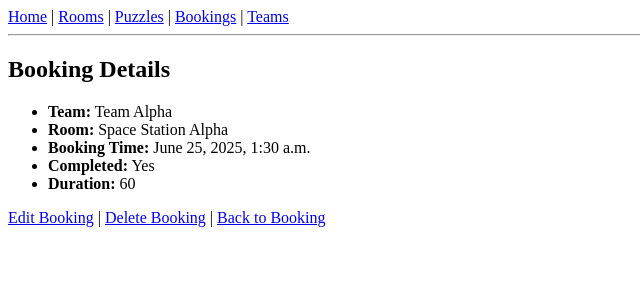
After one commit to Desertiocaine/escape_room_project, a Django app: page /bookings/1/ in a window 1280 px wide. The commit adds this page. Shown: the top 300 px of the page, without its empty margins (0-640 px from the left). Run offline with Django 5.2, Linux system fonts and the light colour scheme; data comes from the database, SQL or seed files in the repository; both versions use the stored data as it was after the commit.

Commit message:
Fix booking creation and display bugs, add team detail support
- Fixed FieldError on /bookings/create/
- Removed manual booking_time input (now automatic)
- Handled completed field in Booking model and form
- Created booking_detail.html template
- Fixed NoReverseMatch in team_detail page
- Added superuser for admin access

```diff
--- a/Escape_room/models.py
+++ b/Escape_room/models.py
@@ -1,6 +1,7 @@
 from django.db import models
 from django.core.validators import MinValueValidator, MaxValueValidator
 from django.contrib.auth.models import User
+from django.utils import timezone
 
 class Room(models.Model):
     """Represents an escape room with its details."""
@@ -43,7 +44,7 @@ class Booking(models.Model):
     """Represents a booking for a team in a room."""
     room = models.ForeignKey(Room, on_delete=models.CASCADE)
     team = models.ForeignKey(Team, on_delete=models.CASCADE)
-    booking_time = models.DateTimeField()
+    booking_time = models.DateTimeField(default=timezone.now)
     duration_minutes = models.PositiveIntegerField(default=60)
     completed = models.BooleanField(default=False)
 
--- a/Escape_room/views.py
+++ b/Escape_room/views.py
@@ -166,13 +166,13 @@ def booking_detail(request, pk):
 
 class BookingCreateView(LoginRequiredMixin, CreateView):
     model = Booking
-    fields = ['user', 'room', 'booking_time']
+    fields = ['team', 'room', 'completed']
     template_name = 'booking_form.html'
     success_url = reverse_lazy('booking_list')
 
 class BookingUpdateView(LoginRequiredMixin, UpdateView):
     model = Booking
-    fields = ['user', 'room', 'booking_time']
+    fields = ['user', 'room', 'booking_time', 'completed']
     template_name = 'booking_form.html'
     success_url = reverse_lazy('booking_list')
 
--- /dev/null
+++ b/templates/booking_detail.html
@@ -0,0 +1,19 @@
+{% extends 'base.html' %}
+
+{% block content %}
+    <h2>Booking Details</h2>
+
+    <ul>
+        <li><strong>Team:</strong> {{ booking.team.name }}</li>
+        <li><strong>Room:</strong> {{ booking.room.name }}</li>
+        <li><strong>Booking Time:</strong> {{ booking.booking_time }}</li>
+        <li><strong>Completed:</strong> {{ booking.completed|yesno:"Yes,No" }}</li>
+        <li><strong>Duration:</strong> {{ booking.duration_minutes }}</li>
+    </ul>
+
+    <div class="actions">
+        <a href="{% url 'booking_update' booking.pk %}">Edit Booking</a> |
+        <a href="{% url 'booking_detail' booking.pk %}">Delete Booking</a> |
+        <a href="{% url 'booking_list' %}">Back to Booking</a>
+    </div>
+{% endblock %}
--- a/templates/team_detail.html
+++ b/templates/team_detail.html
@@ -14,7 +14,7 @@
 
         {% if user.is_staff %}
             <a href="{% url 'team_update' team.pk %}">Edit</a>
-            <a href="{% url 'team_delete' team.pok %}">Delete</a>
+            <a href="{% url 'team_delete' team.pk %}">Delete</a>
         {% endif %}
     </ul>
     <a href="{% url 'team_list' %}">Back to Team List</a>
--- a/templates/team_list.html
+++ b/templates/team_list.html
@@ -8,7 +8,7 @@
     <h1>Teams</h1>
     <ul>
         {% for team in teams %}
-            <li><a href="{%  url 'team_detail' team.pk %}">{{ team.name }}</a></li>
+            <li><a href="{%  url 'team_detail' pk=team.pk %}">{{ team.name }}</a></li>
         {% endfor %}
 
         {% if user.is_staff %}
```
Also changed, not shown: Escape_room/migrations/0004_alter_booking_booking_time.py (added), db.sqlite3.
